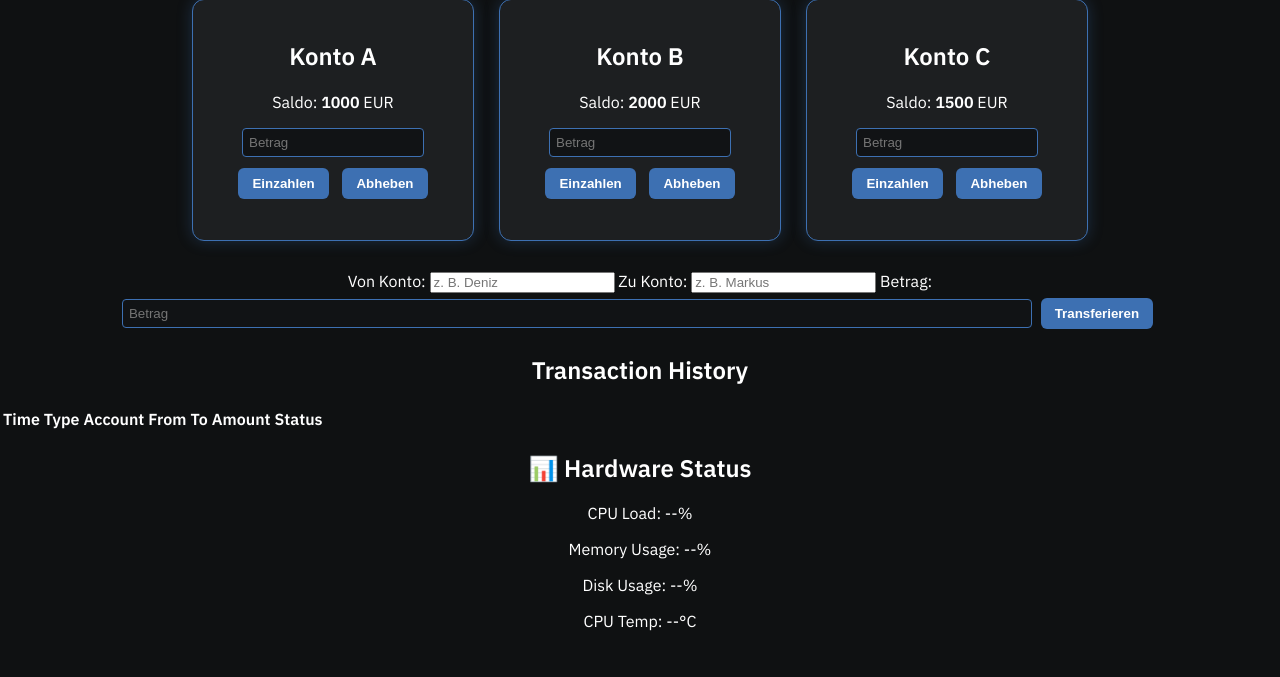
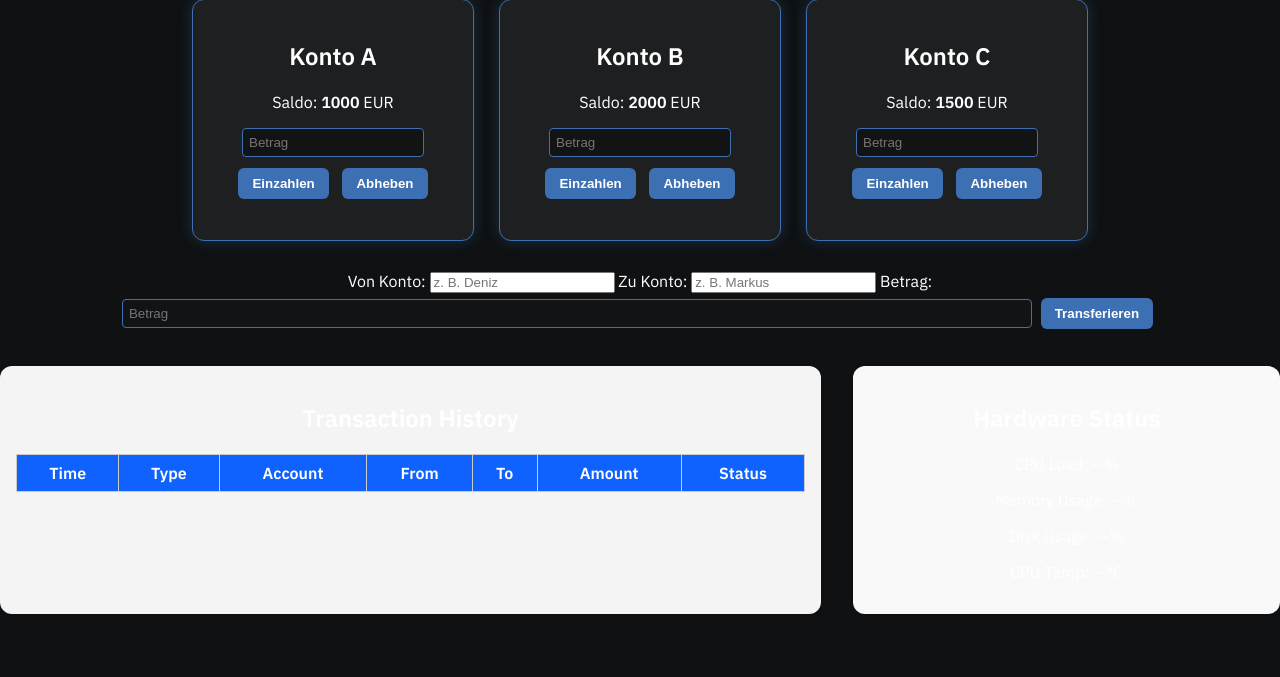
Before and after one commit to Caknesga/mini-zseries-odroid, a Flask app: page / in a window 1280 px wide. Shown: the part 123-800 px from the top of the page. Run offline with Flask 3, Linux system fonts and the light colour scheme; lists and menus that the app fills with data are empty.

Commit message:
web page design

```diff
--- a/workloads/transaction/static/style.css
+++ b/workloads/transaction/static/style.css
@@ -68,3 +68,40 @@ input[type="number"] {
 form {
     margin-top: 10px;
 }
+.dashboard-row {
+  display: flex;
+  gap: 2rem; /* space between the two sections */
+  margin-top: 2rem;
+}
+
+.transaction-section {
+  flex: 2;
+  background: #f4f4f4;
+  padding: 1rem;
+  border-radius: 12px;
+  box-shadow: 0 2px 5px rgba(0,0,0,0.1);
+}
+
+.hardware-section {
+  flex: 1;
+  background: #f9f9f9;
+  padding: 1rem;
+  border-radius: 12px;
+  box-shadow: 0 2px 5px rgba(0,0,0,0.1);
+}
+
+#txTable {
+  width: 100%;
+  border-collapse: collapse;
+}
+
+#txTable th, #txTable td {
+  border: 1px solid #ccc;
+  padding: 0.5rem;
+  text-align: center;
+}
+
+#txTable th {
+  background-color: #0f62fe; /* IBM Blue */
+  color: white;
+}
--- a/workloads/transaction/templates/index.html
+++ b/workloads/transaction/templates/index.html
@@ -128,7 +128,9 @@
         });
 </script>
 
-<h2> Transaction History</h2>
+<div class="dashboard-row">
+  <div class="transaction-section">
+    <h2>Transaction History</h2>
     <table id="txTable">
       <thead>
         <tr>
@@ -143,6 +145,17 @@
       </thead>
       <tbody id="txBody"></tbody>
     </table>
+  </div>
+
+  <div class="hardware-section">
+    <h2>Hardware Status</h2>
+    <p>CPU Load: <span id="cpu">--</span>%</p>
+    <p>Memory Usage: <span id="memory">--</span>%</p>
+    <p>Disk Usage: <span id="disk">--</span>%</p>
+    <p>CPU Temp: <span id="temp">--</span>°C</p>
+  </div>
+</div>
+
 
 <script>
    let lastTxTimestamp = null;
@@ -176,15 +189,6 @@ async function loadTransactions() {
 setInterval(loadTransactions, 2000);
 </script>
 
-<section id="hardware-monitor">
-  <h2>📊 Hardware Status</h2>
-  <p>CPU Load: <span id="cpu">--</span>%</p>
-  <p>Memory Usage: <span id="memory">--</span>%</p>
-  <p>Disk Usage: <span id="disk">--</span>%</p>
-  <p>CPU Temp: <span id="temp">--</span>°C</p>
-
-</section>
-
 <script>
 
 async function loadHardware() {
```
Also changed, not shown: workloads/transaction/app.py (line endings or trailing spaces). Lines whose indentation alone changed are shown as unchanged.
